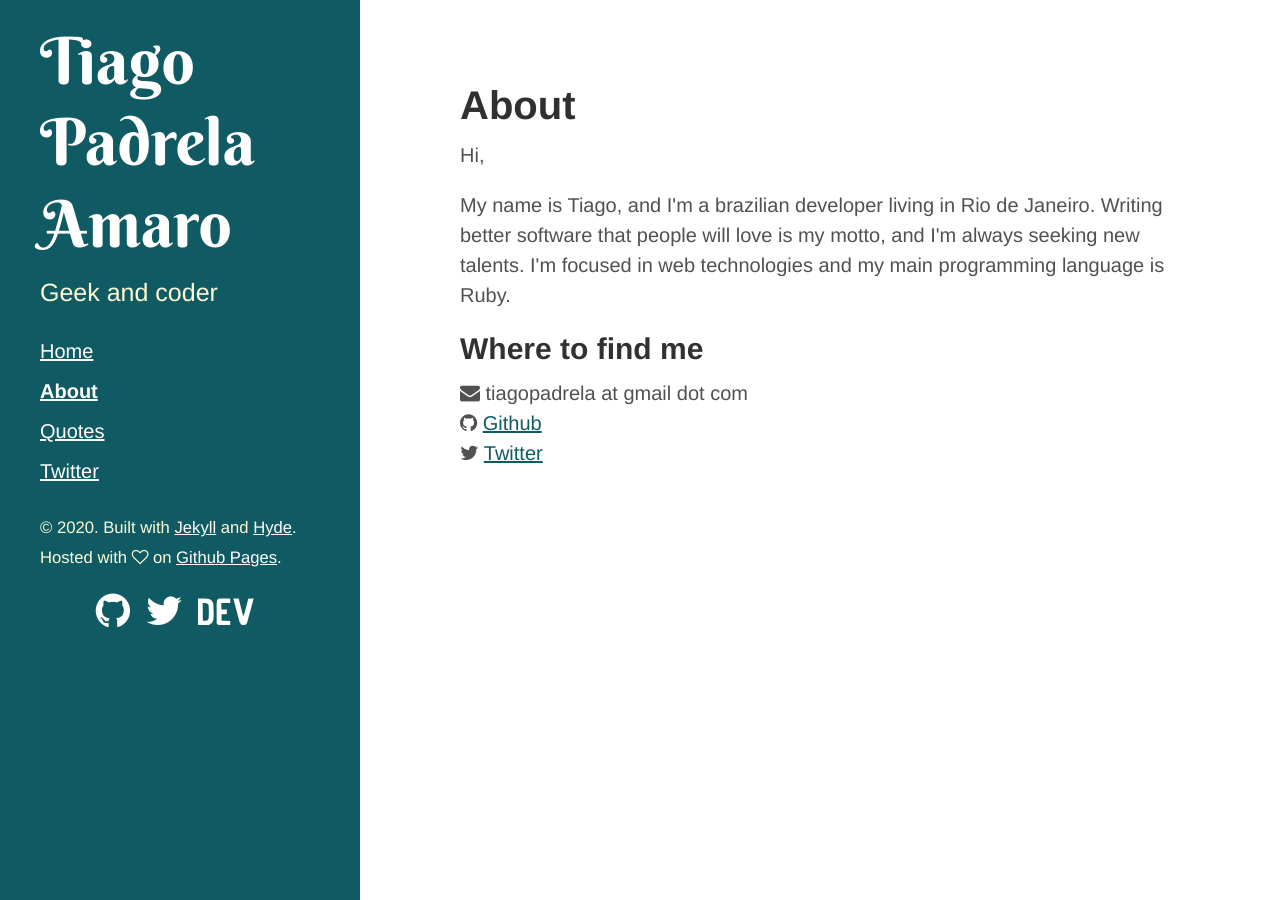
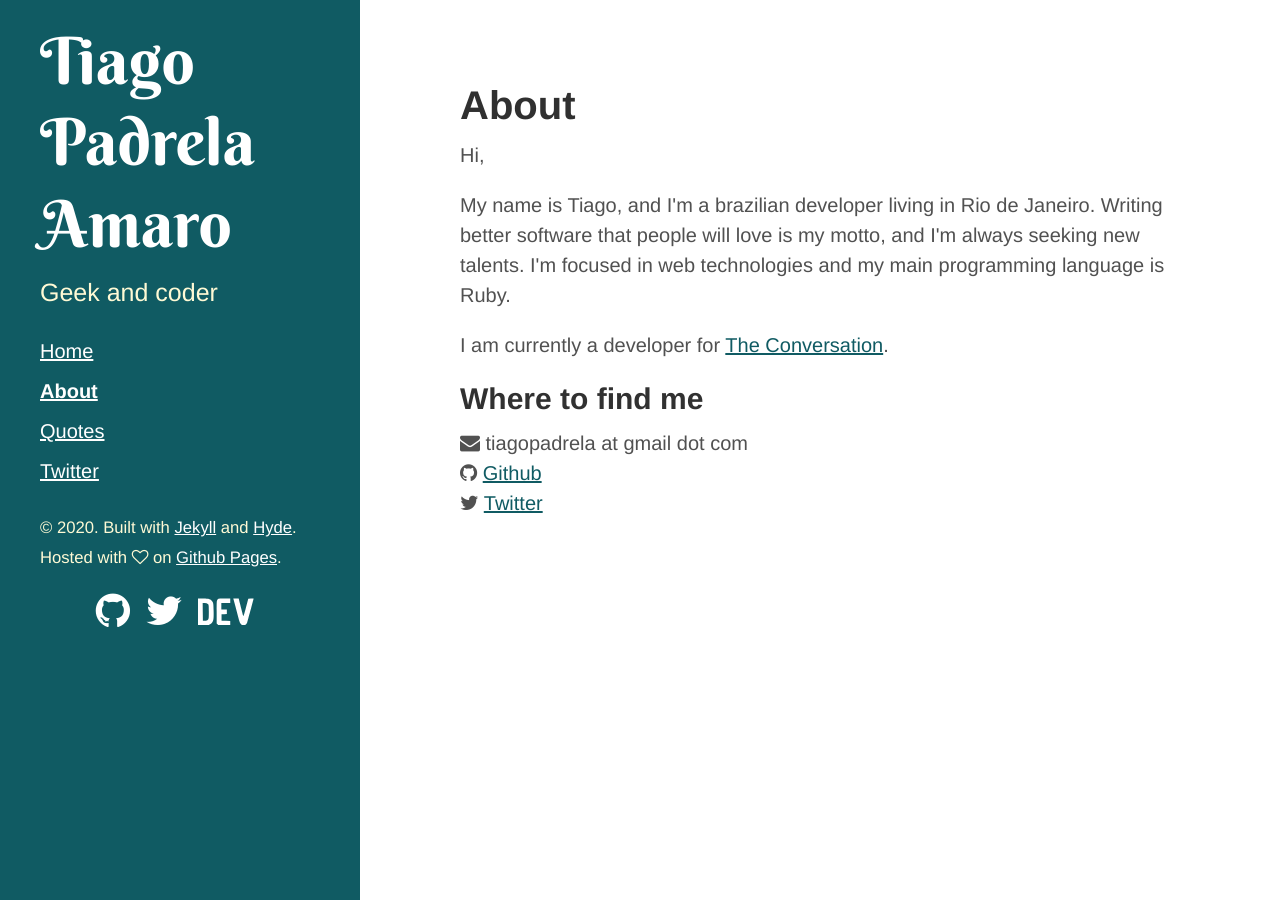
Before and after one commit to tiagoamaro/tiagoamaro.com.br_jekyll, a Jekyll site: the page built from about.html, in a window 1280 px wide. Built offline with Jekyll 4.4.1, drawn with Linux system fonts in a browser that asks for light colours; nearby versions of some CDN libraries.

Commit message:
Mention The Conversation on about page

```diff
--- a/about.html
+++ b/about.html
@@ -11,6 +11,8 @@ title: About
         Writing better software that people will love is my motto, and I'm always seeking new talents.
         I'm focused in web technologies and my main programming language is Ruby.
     </p>
+
+    <p>I am currently a developer for <a href="https://theconversation.com/au/team#platform">The Conversation</a>.</p>
 </div>
 
 <div id="links">
```
